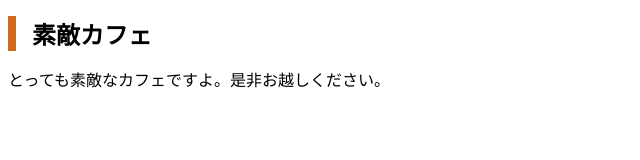
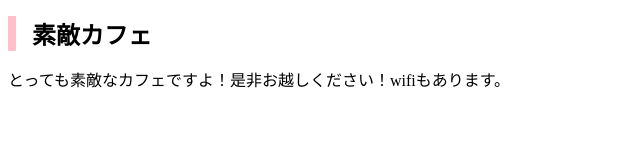
Before and after one commit to kitibee/mycafe, a plain HTML site: page index.html in a window 1280 px wide. Shown: the whole page, without its empty margins (0-640 px from the left). Drawn offline with Linux system fonts and the light colour scheme.

Commit message:
Add files via upload

```diff
--- /dev/null
+++ b/css/stylesheet.css
@@ -0,0 +1,5 @@
+h1 {
+  font-size: 24px;
+  padding-left: 16px;
+  border-left: 8px solid pink;
+}
--- a/index.html
+++ b/index.html
@@ -1,12 +1,12 @@
 <!DOCTYPE html>
 <html lang="ja">
 <head>
-  <meta charset="utf-8">
+  <meta charset="UTF-8">
   <title>素敵カフェ</title>
-  <link rel="stylesheet" href="css/styles.css">
+  <link rel="stylesheet" href="css/stylesheet.css">
 </head>
 <body>
   <h1>素敵カフェ</h1>
-  <p>とっても素敵なカフェですよ。是非お越しください。</p>
+  <p>とっても素敵なカフェですよ！是非お越しください！wifiもあります。</p>
 </body>
 </html>
```
